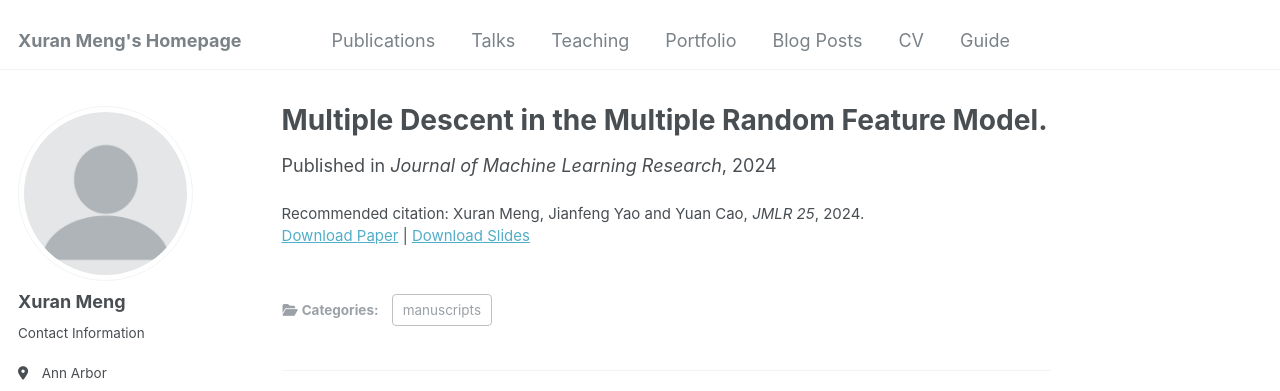
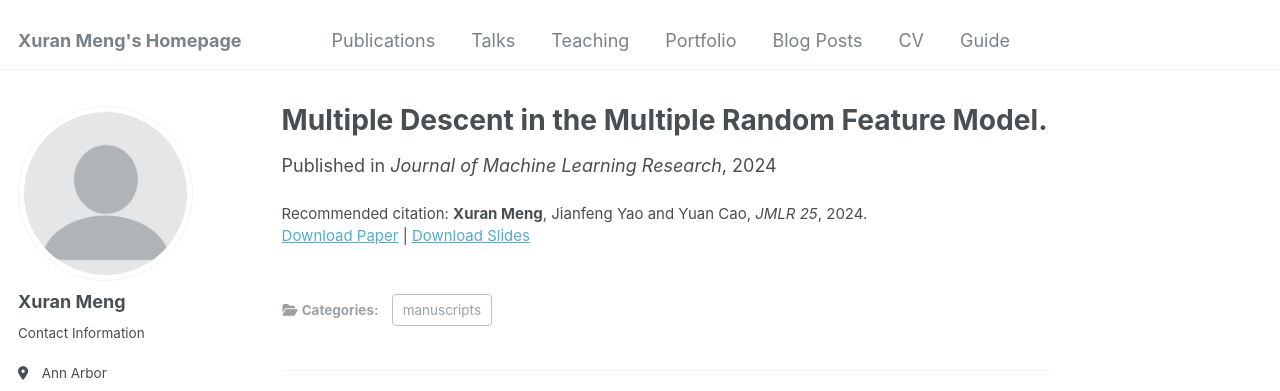
Before and after one commit to XuranMeng/XuranMeng.github.io, a Jekyll site: the page built from _publications/multipledescent.md, in a window 1280 px wide and 989 px high. Shown: the top 391 px of the window. Built offline with Jekyll 4.4.1, drawn with Linux system fonts in a browser that asks for light colours; some web fonts are replaced.

```diff
--- a/_publications/multipledescent.md
+++ b/_publications/multipledescent.md
@@ -8,5 +8,5 @@ date: 2024-01-31
 venue: 'Journal of Machine Learning Research'
 slidesurl: 'http://xuranmeng.github.io/files/slides/multipledescent.pdf'
 paperurl: 'https://www.jmlr.org/papers/volume25/22-1389/22-1389.pdf'
-citation: 'Xuran Meng, Jianfeng Yao and Yuan Cao,  <i>JMLR 25</i>, 2024.'
+citation: '<b>Xuran Meng</b>, Jianfeng Yao and Yuan Cao,  <i>JMLR 25</i>, 2024.'
 ---
```
